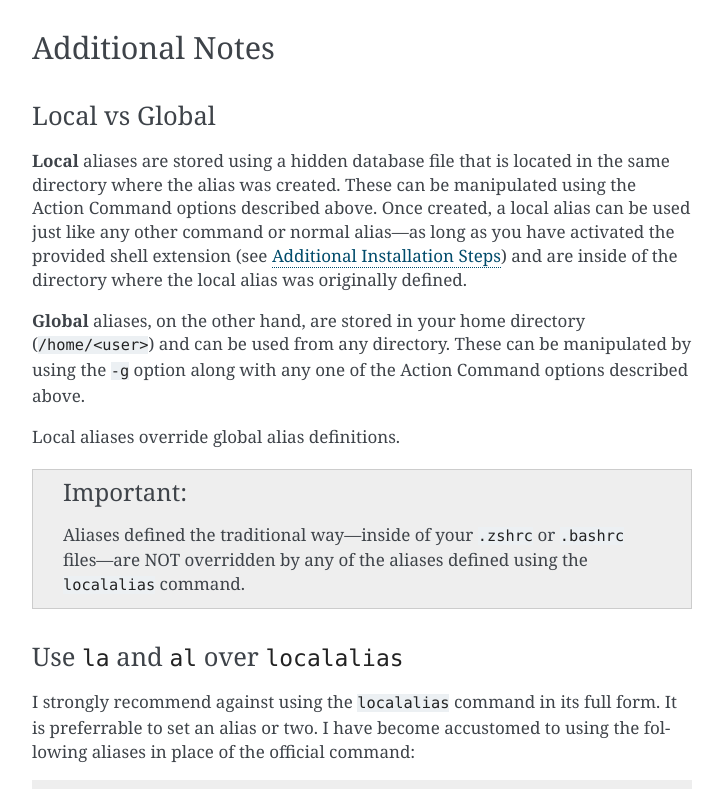
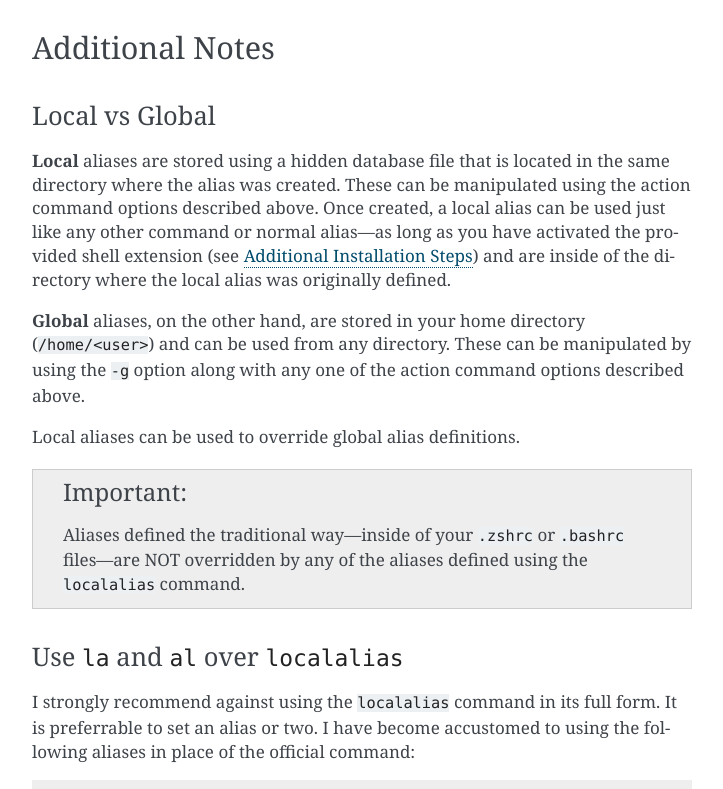
Before and after one commit to bbugyi200/funky, a Sphinx documentation site: the page built from docs/usage.rst, in a window 1280 px wide and 900 px high, scrolled down 471 px, cut to the strip 111-900 px from the top of the window. Shown: the whole strip, without its empty margins (388-1111 px from the left). Built offline with Sphinx 7.4.7, drawn with Linux system fonts in a browser that asks for light colours.

```diff
--- a/docs/usage.rst
+++ b/docs/usage.rst
@@ -32,20 +32,21 @@ Local vs Global
 ~~~~~~~~~~~~~~~
 
 **Local** aliases are stored using a hidden database file that is located in the same directory
-where the alias was created. These can be manipulated using the Action Command options described
+where the alias was created. These can be manipulated using the action command options described
 above. Once created, a local alias can be used just like any other command or normal alias---as
 long as you have activated the provided shell extension (see :ref:`install-additional`) and are
 inside of the directory where the local alias was originally defined.
 
 **Global** aliases, on the other hand, are stored in your home directory (``/home/<user>``) and can
 be used from any directory. These can be manipulated by using the ``-g`` option along with any one of the
-Action Command options described above.
+action command options described above.
 
-Local aliases override global alias definitions.
+Local aliases can be used to override global alias definitions.
 
 .. important::
 
-    Aliases defined the traditional way---inside of your ``.zshrc`` or ``.bashrc`` files---are NOT overridden by any of the aliases defined using the ``localalias`` command.
+    Aliases defined the traditional way---inside of your ``.zshrc`` or ``.bashrc`` files---are NOT
+    overridden by any of the aliases defined using the ``localalias`` command.
 
 Use ``la`` and ``al`` over ``localalias``
 ~~~~~~~~~~~~~~~~~~~~~~~~~~~~~~~~~~~~~~~~~
```
Also changed, not shown: CHANGELOG.rst (+8 -0 lines).
